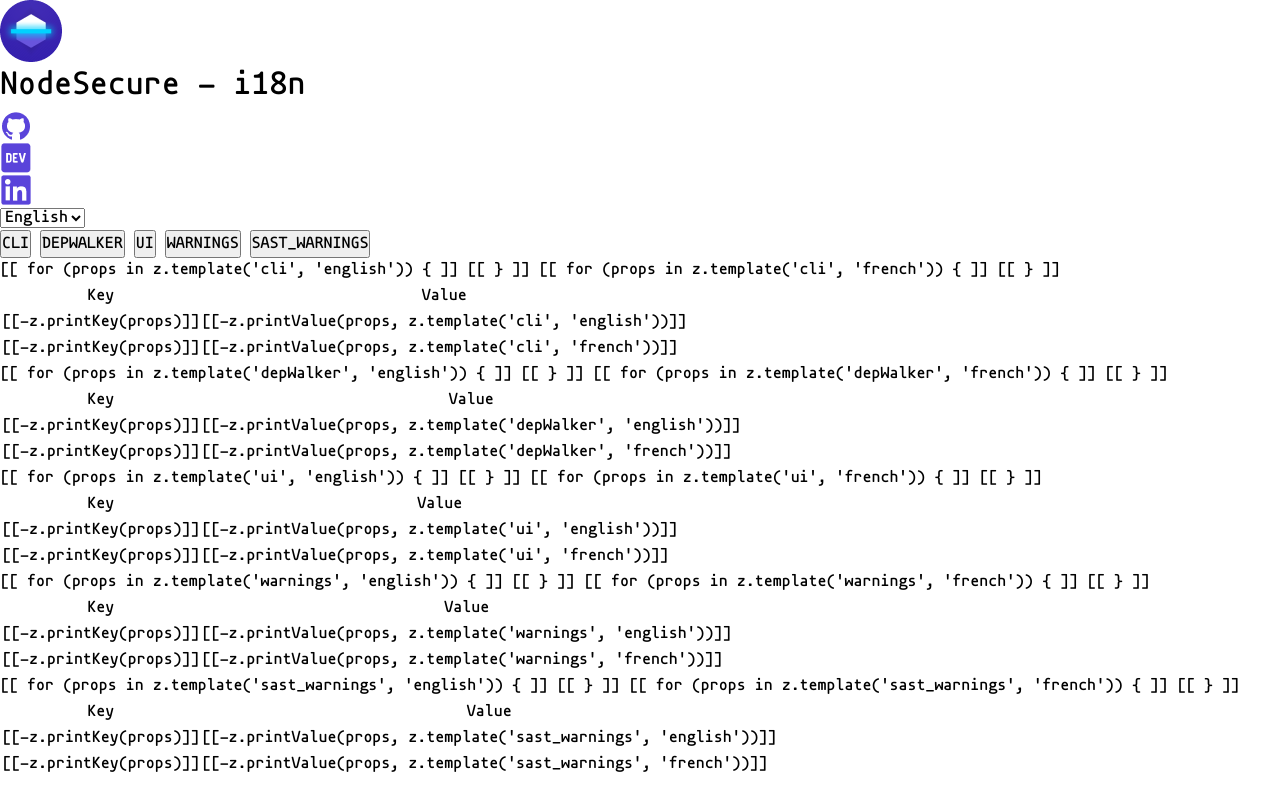
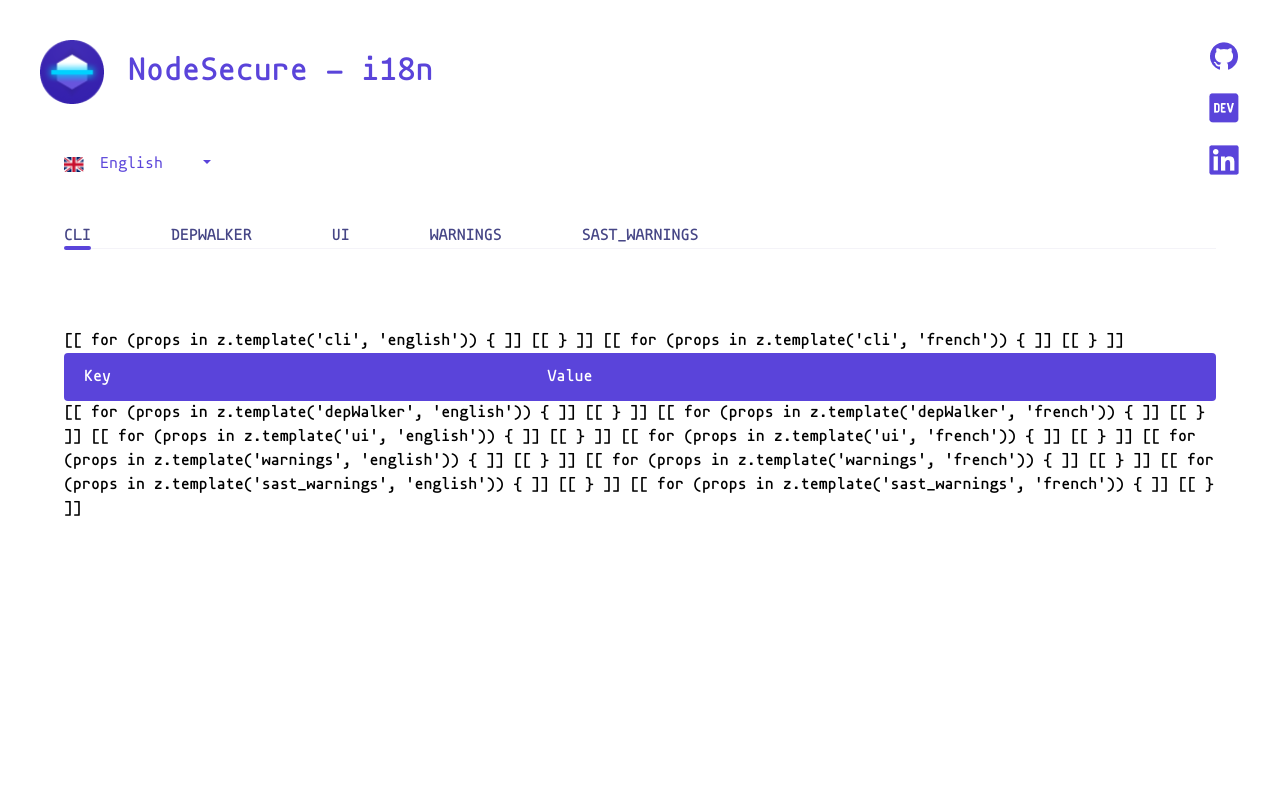
Before and after one commit to NodeSecure/i18n, a website: page views/index.html in a window 1280 px wide. Drawn offline with Linux system fonts and the light colour scheme.

Commit message:
style: add styles, variables and utils classes

```diff
--- a/public/css/main.css
+++ b/public/css/main.css
@@ -16,10 +16,209 @@
 }
 :root {
   --color-primary: #5A44DA;
-  --color-dark-grey: #8A83B6;
+  --color-dark-grey: #464686;
   --color-light-grey: #F4F3F8;
   --color-white: #fff;
 }
 body{
+  background-color: var(--color-white);
+  font-size: 0.75rem;
   font-family: mononokiBold, sans-serif;
 }
+.header{
+  display: flex;
+  flex-direction: row;
+  justify-content: space-between;
+  padding: 2.5rem 0.75rem;
+}
+.header__title{
+  display:flex;
+  flex-direction: row;
+  align-items: center;
+  gap: 1.5rem;
+}
+.header__title h1{
+  font-size: 1rem;
+  color: var(--color-primary);
+  white-space: nowrap;
+}
+.header__title img{
+  width: 40px;
+  height: 40px;
+}
+.header__links{
+  position: absolute;
+  top: 40px;
+  right: 40px;
+  display: flex;
+  flex-direction: column;
+  gap: 1.25rem;
+}
+.header__links-item a .icon{
+  transition: transform 400ms ease-in-out;
+}
+.header__links-item a:hover .icon{
+  transform: scale(0.9);
+  transition: transform 400ms ease-in-out;
+}
+.select{
+  appearance: none;
+  cursor: pointer;
+  outline: none;
+  border: none;
+  padding: .5rem 3rem .5rem 1rem;
+  font-family: mononokiRegular;
+  color:var(--color-primary);
+  background-color: transparent;
+}
+.select__wrapper{
+  position:relative;
+  width: fit-content;
+  margin-left: 1.25rem;
+  margin-bottom: 2.5rem;
+}
+.select__wrapper::before{
+  content:'';
+  position: absolute;
+  top:calc(50% - 8px);
+  left:-20px;
+  width: 20px;
+  height: 16px;
+  background-position: center;
+  background-size: contain;
+  background-repeat: no-repeat;
+}
+.select__wrapper.en::before{
+  background-image:url('../img/flag-uk.png');
+}
+.select__wrapper.fr::before{
+  background-image:url('../img/flag-fr.png');
+}
+.select__wrapper::after{
+  content:'';
+  position: absolute;
+  top: calc(50% - 4px);
+  right: 0;
+  width: 0;
+  height: 0;
+  border-left: 4px solid transparent;
+  border-right: 4px solid transparent;
+  border-top: 4px solid #5A44DA;
+}
+.table {
+  display: none;
+  width: 100%;
+  border-collapse: collapse;
+}
+.table.active{
+  display: table;
+}
+.table thead {
+  color: var(--color-white);
+  background-color: var(--color-primary);
+}
+.table tbody{
+  color: var(--color-dark-grey);
+}
+.table th,
+.table td {
+  font-weight: 400;
+}
+td:first-child{
+  width: 40% !important;
+}
+th:first-child,
+td:first-child {
+  padding-left: 1.25rem;
+  border-top-left-radius: 4px;
+  border-bottom-left-radius: 4px;
+}
+th:last-child,
+td:last-child {
+  padding-right:1.25rem;
+  border-bottom-right-radius: 4px;
+  border-top-right-radius: 4px;
+}
+th,
+td {
+  padding-top: 0.75rem;
+  padding-bottom: 0.75rem;
+  text-align: left;
+}
+tbody{
+  display: none;
+}
+tbody.active{
+  display: table-row-group;
+  width: 100%;
+}
+tbody tr:nth-of-type(even) {
+  background-color: var(--color-light-grey);
+  border-radius: 8px;
+}
+.table__wrapper{
+  overflow-x: auto;
+  padding-bottom: 240px;
+}
+.table__tabs{
+  display:flex;
+  flex-direction: row;
+  gap: 1rem;
+  margin-bottom: 2.5rem;
+  border-bottom: 1px solid var(--color-light-grey);
+}
+.table__tabs-item{
+  position: relative;
+  cursor: pointer;
+  border: none;
+  outline: none;
+  background-color: transparent;
+  color: var(--color-dark-grey);
+}
+.table__tabs-item.active::before{
+  content:'';
+  position: absolute;
+  bottom: -2px;
+  left: 0;
+  width: 100%;
+  height: 4px;
+  background-color: var(--color-primary);
+  border-radius: 80px;
+}
+.container{
+  width: 90%;
+  margin: auto;
+  max-width: 1320px;
+}
+.icon{
+  width: 24px;
+  height: 24px;
+}
+@media screen and (min-width: 48em){
+  body{
+    font-size: 1rem;
+  }
+  .header{
+    padding: 2.5rem;
+  }
+  .header__title h1{
+    font-size: 2rem;
+  }
+  .header__title img{
+    width: 64px;
+    height: 64px;
+  }
+  .table__tabs{
+    gap: 2.5rem;
+    margin-bottom: 5rem;
+  }
+  .icon{
+    width: 32px;
+    height: 32px;
+  }
+}
+@media screen and (min-width: 80em){
+  .table__tabs{
+    gap: 5rem;
+  }
+}
```
